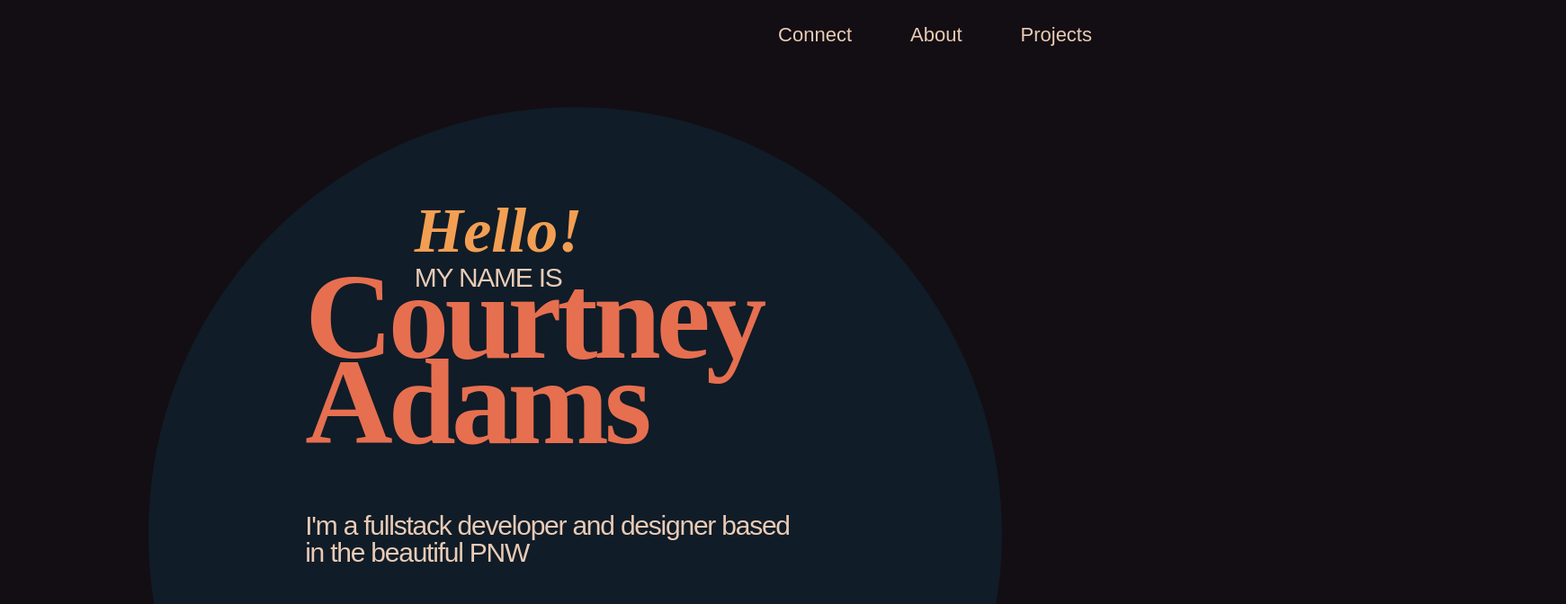
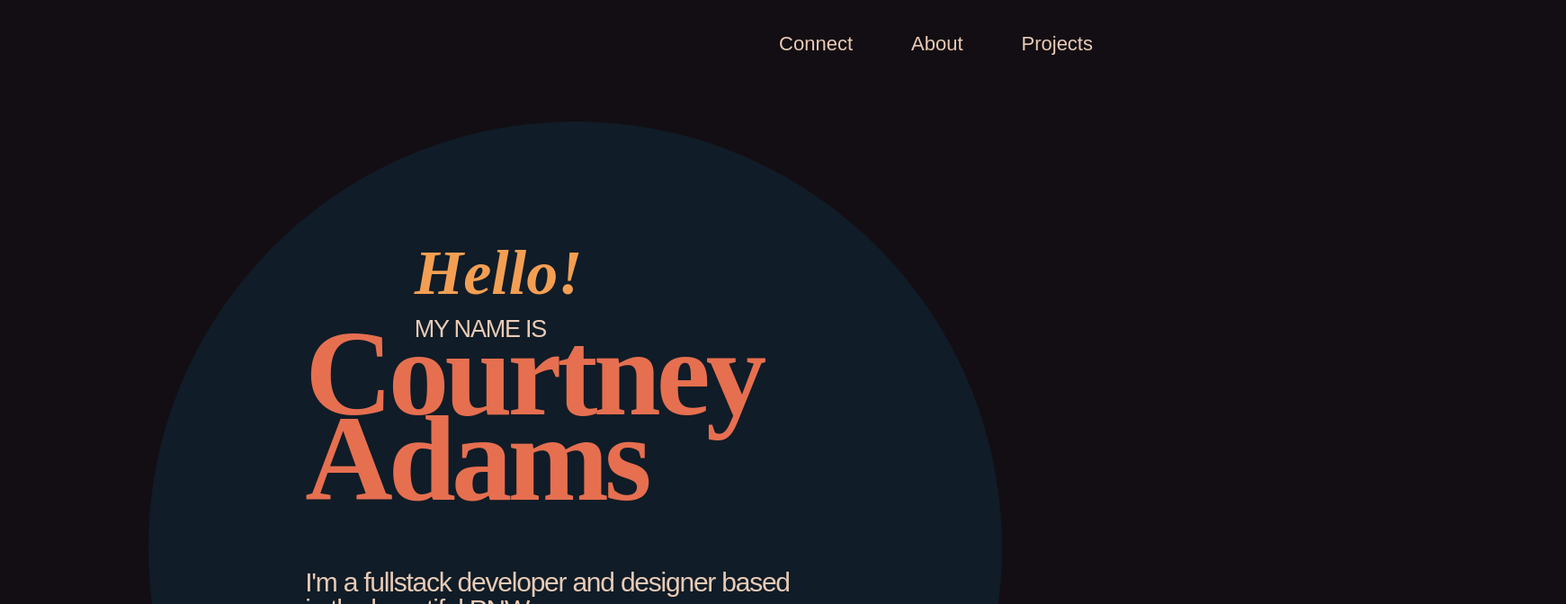
Before and after one commit to cadams8238/portfolio, a React app: page / in a window 1280 px wide. Shown: the top 672 px of the page at 90% size, 1741 px wide, since content can reach past the window. Built offline with nearby package versions, Linux system fonts and the light colour scheme; a web font is replaced by a local one.

Commit message:
fixed blank extra space when scrolled to right created by relative positioning on landing page's text. Also minimized project text's container to solve same problem on project page

```diff
--- a/src/components/styles/landingPage.module.css
+++ b/src/components/styles/landingPage.module.css
@@ -2,12 +2,13 @@
     background: url("../../images/landing-page.svg") no-repeat top;
     height: 155vh;
     background-size: cover;
+    position: relative;
 }
 
 nav li {
     float: right;
     color: #e9cbb6;
-    margin-top: 25px;
+    margin-top: 20px;
     margin-right: 65px;
     font-family : "museo sans", sans-serif;
     font-size : 22px;
@@ -17,9 +18,6 @@ nav li {
 
 nav ul {
     list-style: none;
-    /* border clears weird space at top of viewport created by html tag */
-    margin-top: 0;
-    border: 1px solid #130e13;
 }
 
 header p {
@@ -32,28 +30,28 @@ header p {
     font-weight: 700;
     font-size : 70px;
     color : #F39F53;
-    margin-top: 190px;
 
-    position: relative;
+    position: absolute;
     left: 36%;
-    top: 25px;
+    top: 20%;
 }
 
 .myNameIs {
     font-family : "museo sans", sans-serif;
-    font-size : 30px;
+    font-size : 27px;
     letter-spacing : -1.23px;
     color : #E9CBB6;
     text-transform: uppercase;
 
-    position: relative;
+    position: absolute;
     left: 36%;
-    top: 20px;
+    top: 27%;
 }
 
 .nameAndDesc {
-    position: relative;
+    position: absolute;
     left: 26.5%;
+    top: 28.5%;
 }
 
 .nameAndDesc h1 {
--- a/src/components/styles/phytochor.module.css
+++ b/src/components/styles/phytochor.module.css
@@ -6,7 +6,7 @@
 }
 
 .allText {
-    width: 50%;
+    width: 40%;
     position: absolute;
     top: 15%;
     left: 50%;
```
Also changed, not shown: src/App.js (+9 -8 lines).
